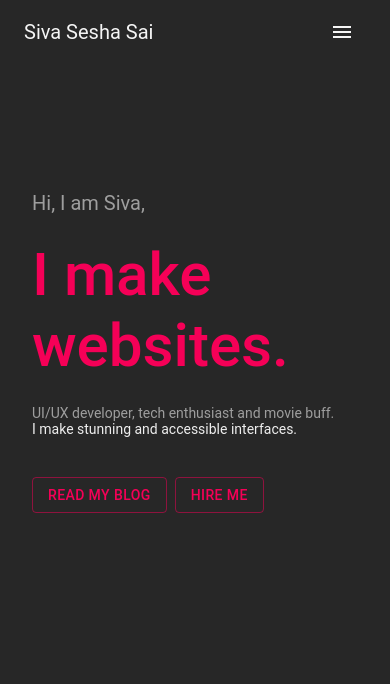
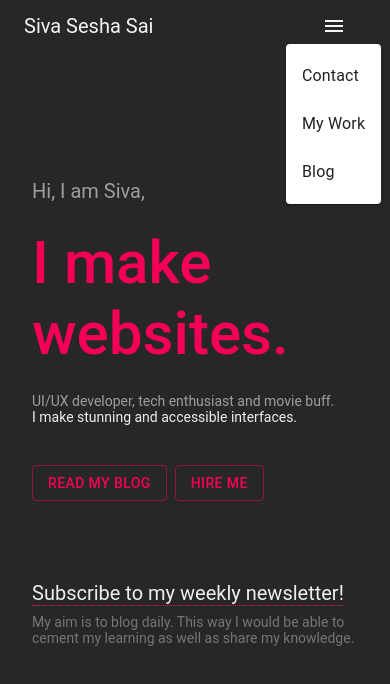
Before and after one commit to avsssai/redesigned-portfilio, a React (Create React App) app in the folder client/: page / in a window 390 px wide. Both pictures are taken after a click on the button 342 px from the left and 32 px from the top of the page. Shown: the top 684 px of the page. Built offline with nearby package versions, Linux system fonts and the light colour scheme.

Commit message:
landing page done

```diff
--- a/client/src/components/Home/Home.js
+++ b/client/src/components/Home/Home.js
@@ -33,6 +33,17 @@ const Home = () => {
 					</Button>
 				</div>
 			</Container>
+			<div className={classes.addInfo}>
+				<Container>
+					<div className={classes.subscribe}>
+						Subscribe to my weekly newsletter!
+					</div>
+					<div className={classes.blogTitleContainer}>
+						My aim is to blog daily. This way I would be able to
+						cement my learning as well as share my knowledge.
+					</div>
+				</Container>
+			</div>
 		</div>
 	);
 };
--- a/client/src/components/Home/styles.js
+++ b/client/src/components/Home/styles.js
@@ -10,6 +10,7 @@ const styles = makeStyles((theme) => ({
 		minHeight: "70vh",
 		display: "flex",
 		marginTop: "20vh",
+		flexDirection: "column",
 		fontFamily: theme.typography.fontFamily,
 		color: theme.palette.grey["500"],
 		[theme.breakpoints.down("xs")]: {
@@ -52,6 +53,26 @@ const styles = makeStyles((theme) => ({
 	highLight: {
 		color: theme.palette.grey["200"],
 	},
+	addInfo: {
+		marginTop: theme.spacing(10),
+	},
+	blogTitleContainer: {
+		color: theme.palette.grey["600"],
+		fontSize: theme.typography.h5.fontSize,
+		[theme.breakpoints.down("xs")]: {
+			fontSize: theme.typography.body2.fontSize,
+		},
+	},
+	subscribe: {
+		color: theme.palette.grey["200"],
+		borderBottom: `1px dotted ${theme.palette.secondary.main}`,
+		width: "fit-content",
+		marginBottom: theme.spacing(1),
+		fontSize: theme.typography.h4.fontSize,
+		[theme.breakpoints.down("xs")]: {
+			fontSize: theme.typography.h6.fontSize,
+		},
+	},
 }));
 
 export default styles;
--- /dev/null
+++ b/client/src/components/Menu/Menu.js
@@ -0,0 +1,105 @@
+import React from "react";
+import Button from "@material-ui/core/Button";
+import ClickAwayListener from "@material-ui/core/ClickAwayListener";
+import Grow from "@material-ui/core/Grow";
+import Paper from "@material-ui/core/Paper";
+import Popper from "@material-ui/core/Popper";
+import MenuItem from "@material-ui/core/MenuItem";
+import MenuList from "@material-ui/core/MenuList";
+import { makeStyles } from "@material-ui/core/styles";
+import MenuIcon from "@material-ui/icons/Menu";
+
+const useStyles = makeStyles((theme) => ({
+	root: {
+		display: "flex",
+	},
+	paper: {
+		marginRight: theme.spacing(2),
+	},
+}));
+
+export default function MenuListComposition() {
+	const classes = useStyles();
+	const [open, setOpen] = React.useState(false);
+	const anchorRef = React.useRef(null);
+
+	const handleToggle = () => {
+		setOpen((prevOpen) => !prevOpen);
+	};
+
+	const handleClose = (event) => {
+		if (anchorRef.current && anchorRef.current.contains(event.target)) {
+			return;
+		}
+
+		setOpen(false);
+	};
+
+	function handleListKeyDown(event) {
+		if (event.key === "Tab") {
+			event.preventDefault();
+			setOpen(false);
+		}
+	}
+
+	// return focus to the button when we transitioned from !open -> open
+	const prevOpen = React.useRef(open);
+	React.useEffect(() => {
+		if (prevOpen.current === true && open === false) {
+			anchorRef.current.focus();
+		}
+
+		prevOpen.current = open;
+	}, [open]);
+
+	return (
+		<div className={classes.root}>
+			<div>
+				<Button
+					ref={anchorRef}
+					aria-controls={open ? "menu-list-grow" : undefined}
+					aria-haspopup='true'
+					color='inherit'
+					onClick={handleToggle}>
+					<MenuIcon />
+				</Button>
+				<Popper
+					open={open}
+					anchorEl={anchorRef.current}
+					role={undefined}
+					transition
+					disablePortal>
+					{({ TransitionProps, placement }) => (
+						<Grow
+							{...TransitionProps}
+							style={{
+								transformOrigin:
+									placement === "bottom"
+										? "center top"
+										: "center bottom",
+							}}>
+							<Paper>
+								<ClickAwayListener onClickAway={handleClose}>
+									<MenuList
+										autoFocusItem={open}
+										id='menu-list-grow'
+										onKeyDown={handleListKeyDown}>
+										<MenuItem onClick={handleClose}>
+											Contact
+										</MenuItem>
+										<MenuItem onClick={handleClose}>
+											My Work
+										</MenuItem>
+										<MenuItem onClick={handleClose}>
+											Blog
+										</MenuItem>
+									</MenuList>
+								</ClickAwayListener>
+							</Paper>
+						</Grow>
+					)}
+				</Popper>
+			</div>
+		</div>
+	);
+}
--- a/client/src/components/Navbar/Navbar.js
+++ b/client/src/components/Navbar/Navbar.js
@@ -1,8 +1,6 @@
 import React from "react";
-import { Container, Toolbar, AppBar, Grid } from "@material-ui/core";
-import AcUnitIcon from "@material-ui/icons/AcUnit";
-import IconButton from "@material-ui/core/IconButton";
-import MenuIcon from "@material-ui/icons/Menu";
+import { Container, Grid } from "@material-ui/core";
+import Menu from "../Menu/Menu";
 
 import useStyles from "./styles.js";
 const Navbar = () => {
@@ -20,22 +18,10 @@ const Navbar = () => {
 						</div>
 					</div>
 					<div className={classes.belowSmall}>
-						<IconButton color='inherit'>
-							<MenuIcon />
-						</IconButton>
+						<Menu />
 					</div>
 				</Grid>
 			</Grid>
-			{/* <AppBar>
-				<Toolbar>
-					<AcUnitIcon
-						edge='start'
-						color='inherit'
-						aria-label='menu'
-					/>
-				</Toolbar>
-			</AppBar>
-			<Toolbar /> */}
 		</Container>
 	);
 };
```
